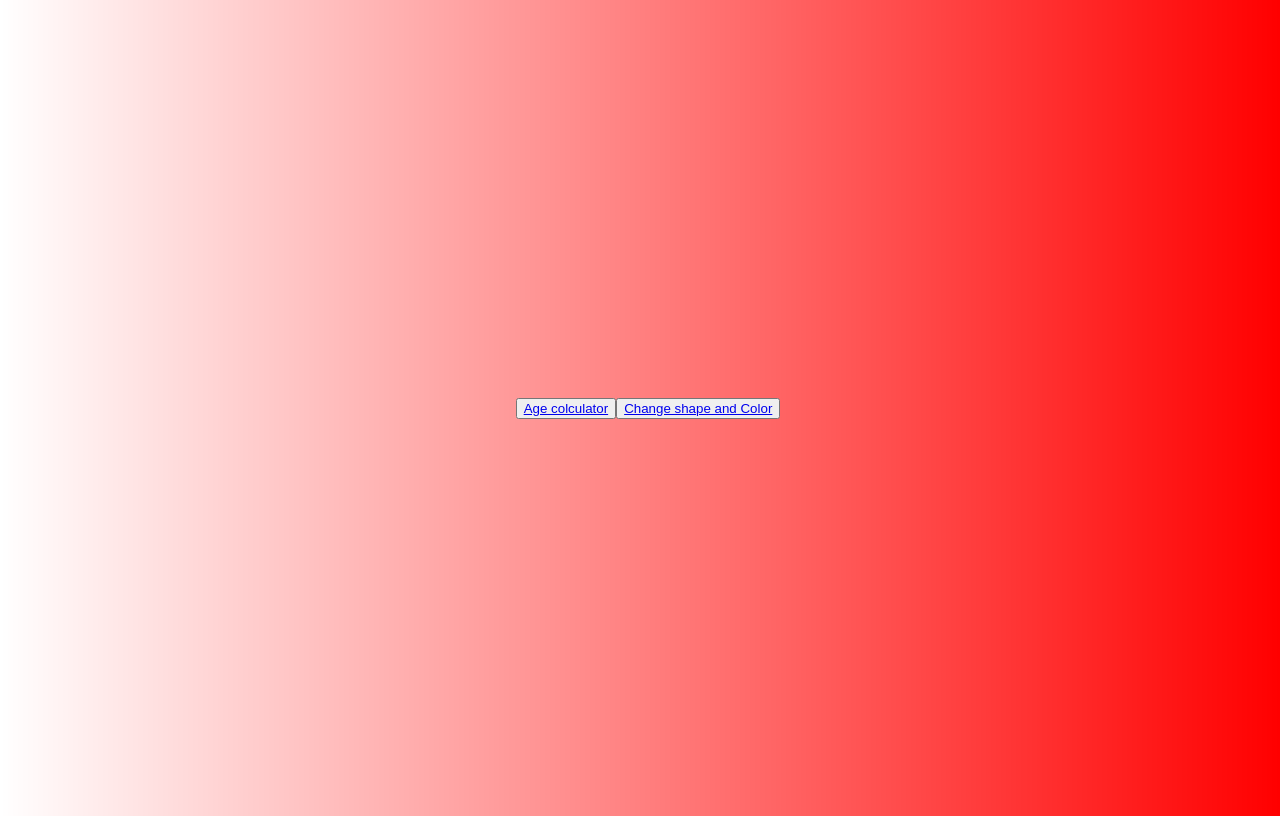
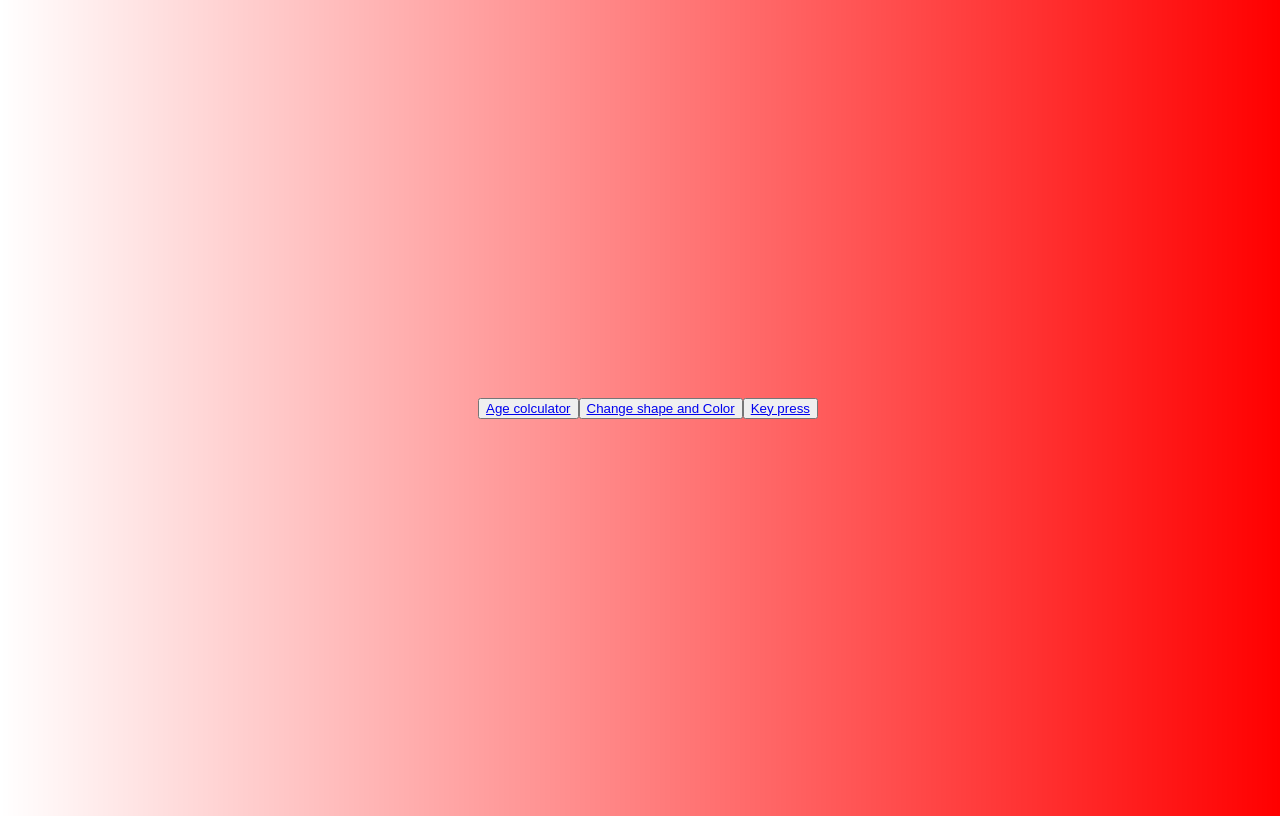
Before and after one commit to deepakcse211086/FS-28, a plain HTML site: page index.html in a window 1280 px wide. Drawn offline with Linux system fonts and the light colour scheme; files that its build step writes are made by us from their sources.

Commit message:
key press

```diff
--- a/index.html
+++ b/index.html
@@ -9,5 +9,6 @@
 <body>
     <button><a href="age calculator/index.html">Age colculator</a></button>
     <button><a href="Change shap and color/index.html">Change shape and Color</a></button>
+    <button><a href="Key press/index.html">Key press</a></button>
 </body>
 </html>
```
